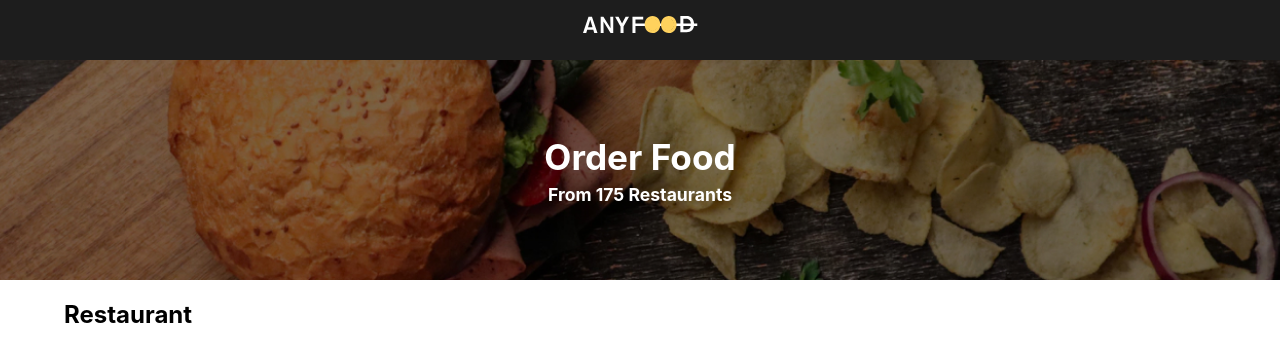
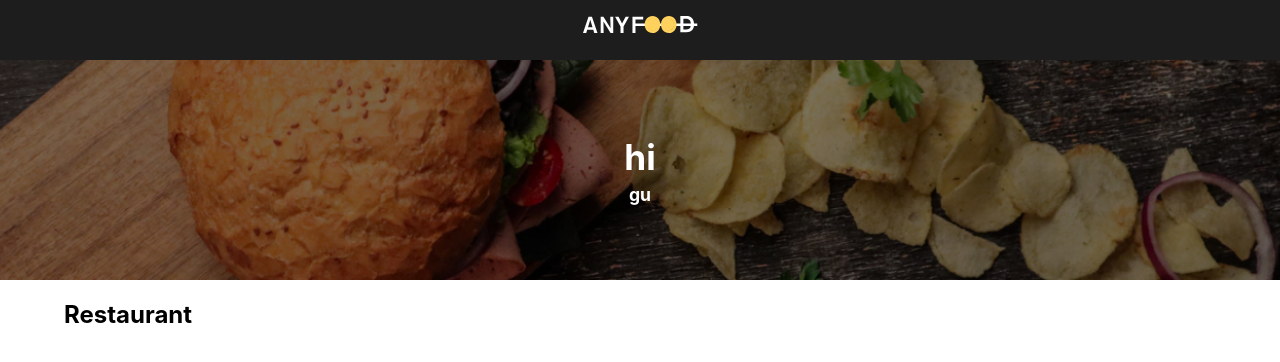
Before and after one commit to drmrhdt/delivery-app, a React (Create React App) app: page /restaurants/1 in a window 1280 px wide. Shown: the top 362 px of the page. Built offline with nearby package versions, Linux system fonts and the light colour scheme.

Commit message:
feat: add banner to the Restaurant component

```diff
--- a/src/App.tsx
+++ b/src/App.tsx
@@ -3,7 +3,6 @@ import { Outlet } from 'react-router-dom'
 
 import logo from './assets/logo.svg'
 import './App.scss'
-import Banner from './components/Banner'
 
 function App() {
   return (
@@ -15,7 +14,6 @@ function App() {
           </a>
         </div>
       </header>
-     <Banner title={'Order Food'} text={'From 175 Restaurants'}></Banner>
       <Outlet />
     </div>
   )
--- a/src/components/RestaurantsList.tsx
+++ b/src/components/RestaurantsList.tsx
@@ -11,6 +11,7 @@ import TabPanel from './TabPanel'
 
 import Container from '@mui/material/Container'
 import RestaurantCard from './RestaurantCard'
+import Banner from './Banner';
 
 function RestaurantsList(props: any) {
   const [restaurants, setRestaurants] = React.useState([])
@@ -50,6 +51,8 @@ function RestaurantsList(props: any) {
 
   return (
     <>
+    <Banner title={'Order Food'} text={'From 175 Restaurants'}></Banner>
+
       <Box sx={{ borderBottom: 1, borderColor: 'divider' }}>
         <Tabs
           value={value}
--- a/src/index.tsx
+++ b/src/index.tsx
@@ -1,15 +1,15 @@
-import React from "react";
-import ReactDOM from "react-dom";
-import { BrowserRouter, Routes, Route } from "react-router-dom";
+import React from 'react'
+import ReactDOM from 'react-dom'
+import { BrowserRouter, Routes, Route } from 'react-router-dom'
 
-import "./index.css";
-import App from "./App";
-import reportWebVitals from "./reportWebVitals";
+import './index.css'
+import App from './App'
+import reportWebVitals from './reportWebVitals'
 
-import { Provider } from "react-redux";
-import store from "./store/store";
-import Restaurant from "./routes/restaurant";
-import RestaurantsList from "./components/RestaurantsList";
+import { Provider } from 'react-redux'
+import store from './store/store'
+import Restaurant from './routes/Restaurant'
+import RestaurantsList from './components/RestaurantsList'
 
 ReactDOM.render(
   <React.StrictMode>
@@ -17,17 +17,17 @@ ReactDOM.render(
       <BrowserRouter>
         <Routes>
           <Route path="/" element={<App />}>
-          <Route path="restaurants" element={<RestaurantsList />} />
+            <Route path="/" element={<RestaurantsList />} />
             <Route path="restaurants/:id" element={<Restaurant />} />
           </Route>
         </Routes>
       </BrowserRouter>
     </Provider>
   </React.StrictMode>,
-  document.getElementById("root")
-);
+  document.getElementById('root'),
+)
 
 // If you want to start measuring performance in your app, pass a function
 // to log results (for example: reportWebVitals(console.log))
 // or send to an analytics endpoint. Learn more: https://bit.ly/CRA-vitals
-reportWebVitals();
+reportWebVitals()
--- /dev/null
+++ b/src/routes/Restaurant.tsx
@@ -0,0 +1,18 @@
+import { Container } from "@mui/material";
+import Banner from '../components/Banner';
+
+
+// https://course-react.javascript.ru/api/dishes?id=a757a0e9-03c1-4a2a-b384-8ac21dbe2fb2
+// https://course-react.javascript.ru/api/reviews?id=a757a0e9-03c1-4a2a-b384-8ac21dbe2fb2
+// https://course-react.javascript.ru/api/users
+
+export default function Restaurant() {
+    return (
+      <>
+      <Banner title={'hi'} text={'gu'} />
+      <Container fixed>
+        <h2>Restaurant</h2>
+      </Container>
+      </>
+    );
+  }
--- a/src/routes/restaurant.tsx
+++ /dev/null
@@ -1,9 +0,0 @@
-import { Container } from "@mui/material";
-
-export default function Restaurant() {
-    return (
-      <Container fixed>
-        <h2>Restaurant</h2>
-      </Container>
-    );
-  }
```
